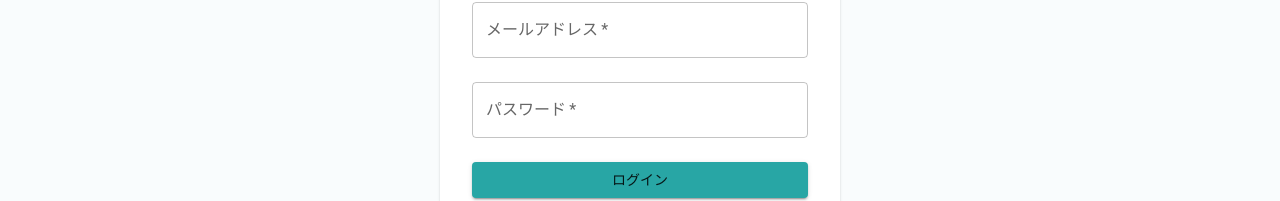
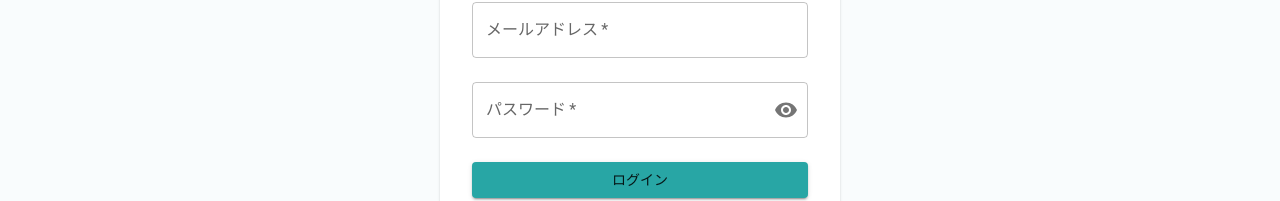
Before and after one commit to takuma0403/HistoryHub, a React (Vite) app in the folder frontend/: page /login in a window 1280 px wide. Shown: the part 313-514 px from the top of the page. Built offline with nearby package versions, Linux system fonts and the light colour scheme.

Commit message:
[frontend] パスワードの入力欄に閲覧ボタンを付ける #30   - chrome自動入力時に、アイコンボタンの周りだけ色が変わらなくて浮くのが気に入らない

```diff
--- a/frontend/src/pages/Login.tsx
+++ b/frontend/src/pages/Login.tsx
@@ -1,7 +1,7 @@
-import { useState } from 'react';
-import { useLoginMutation } from '../features/auth/authApi';
-import { useDispatch } from 'react-redux';
-import { setToken } from '../features/auth/authSlice';
+import { useState } from "react";
+import { useLoginMutation } from "../features/auth/authApi";
+import { useDispatch } from "react-redux";
+import { setToken } from "../features/auth/authSlice";
 import {
   Box,
   Button,
@@ -11,16 +11,26 @@ import {
   Typography,
   Link as MuiLink,
   CircularProgress,
-} from '@mui/material';
-import { Link, useNavigate } from 'react-router-dom';
+  IconButton,
+  InputAdornment,
+  OutlinedInputProps ,
+} from "@mui/material";
+import { Visibility, VisibilityOff } from "@mui/icons-material";
+import { Link, useNavigate } from "react-router-dom";
 
 export default function Login() {
   const dispatch = useDispatch();
   const navigate = useNavigate();
-  const [email, setEmail] = useState('');
-  const [password, setPassword] = useState('');
+  const [email, setEmail] = useState("");
+  const [password, setPassword] = useState("");
   const [login, { isLoading, error }] = useLoginMutation();
-  const [isSubmitting, setIsSubmitting] = useState(false); // ← 連打防止用
+  const [isSubmitting, setIsSubmitting] = useState(false);
+  const [showPassword, setShowPassword] = useState(false);
+
+  const handleClickShowPassword = () => setShowPassword((prev) => !prev);
+  const handleMouseDownPassword = (event: React.MouseEvent) => {
+    event.preventDefault();
+  };
 
   const handleSubmit = async (e: React.FormEvent) => {
     e.preventDefault();
@@ -28,9 +38,9 @@ export default function Login() {
     try {
       const res = await login({ email, password }).unwrap();
       dispatch(setToken(res.token));
-      navigate('/');
+      navigate("/");
     } catch (err) {
-      console.error('Login failed:', err);
+      console.error("Login failed:", err);
     } finally {
       setIsSubmitting(false);
     }
@@ -44,7 +54,7 @@ export default function Login() {
       minHeight="85vh"
       bgcolor="background.default"
     >
-      <Card sx={{ maxWidth: 400, width: '100%', p: 2 }}>
+      <Card sx={{ maxWidth: 400, width: "100%", p: 2 }}>
         <CardContent>
           <Typography variant="h5" component="div" mb={2}>
             ログイン
@@ -61,12 +71,32 @@ export default function Login() {
             />
             <TextField
               label="パスワード"
-              type="password"
+              type={showPassword ? "text" : "password"}
               fullWidth
               margin="normal"
               value={password}
               onChange={(e) => setPassword(e.target.value)}
               required
+              InputProps={
+                {
+                  endAdornment: (
+                    <InputAdornment position="end">
+                      <IconButton
+                        onClick={handleClickShowPassword}
+                        onMouseDown={handleMouseDownPassword}
+                        edge="end"
+                        aria-label="パスワードの表示切替"
+                        sx={{
+                          backgroundColor: "transparent",
+                          "&:hover": { backgroundColor: "transparent" },
+                        }}
+                      >
+                        {showPassword ? <VisibilityOff /> : <Visibility />}
+                      </IconButton>
+                    </InputAdornment>
+                  ),
+                } as Partial<OutlinedInputProps>
+              }
             />
             {error && (
               <Typography color="error" variant="body2" mt={1}>
@@ -81,10 +111,10 @@ export default function Login() {
               sx={{ mt: 2 }}
               disabled={isLoading || isSubmitting} // ← ローディング中 & 二重送信防止
             >
-              {(isLoading || isSubmitting) ? (
+              {isLoading || isSubmitting ? (
                 <CircularProgress size={24} />
               ) : (
-                'ログイン'
+                "ログイン"
               )}
             </Button>
           </Box>
```
